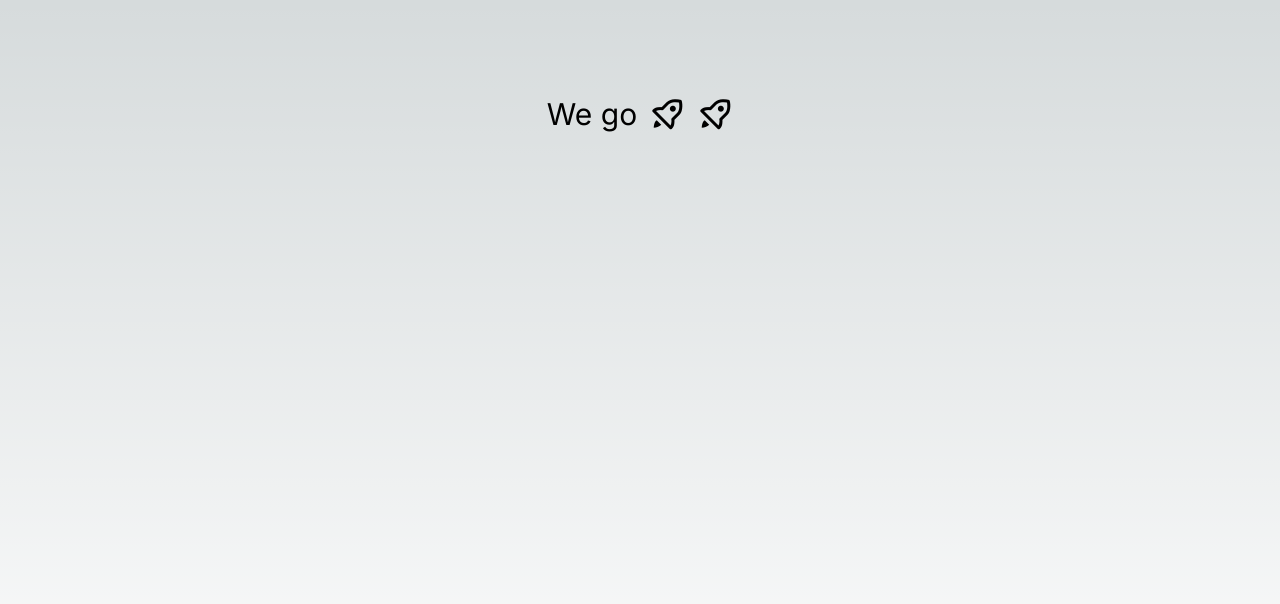
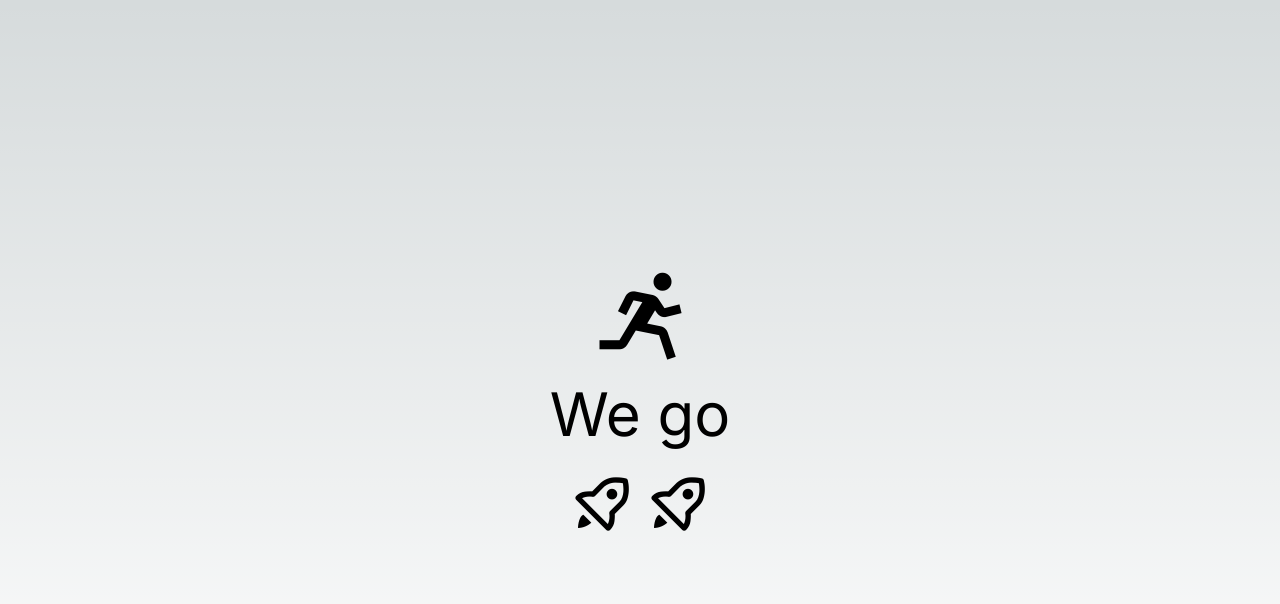
Before and after one commit to Quarcoo-arc/boxicons-nextjs-ts, a Next.js app: page / in a window 1280 px wide. Shown: the top 604 px of the page. Built offline with nearby package versions, Linux system fonts and the light colour scheme.

Commit message:
Modify landing page content

```diff
--- a/src/app/page.tsx
+++ b/src/app/page.tsx
@@ -2,11 +2,12 @@ import { Icon } from "@/components";
 
 export default function Home() {
   return (
-    <main className="flex min-h-screen flex-col items-center justify-between py-24">
-      <div className="flex gap-3 justify-center text-center">
-        <h2 className="text-3xl">We go</h2>
-        <Icon name="bx-rocket" size="36px" />
-        <Icon name="bx-rocket" size="36px" />
+    <main className="flex min-h-screen flex-col items-center justify-center py-24 gap-3">
+      <Icon name="bx-run" size="108px" />
+      <h2 className="text-6xl">We go</h2>
+      <div className="flex mt-4 gap-3">
+        <Icon name="bx-rocket" size="64px" />
+        <Icon name="bx-rocket" size="64px" />
       </div>
     </main>
   );
```
